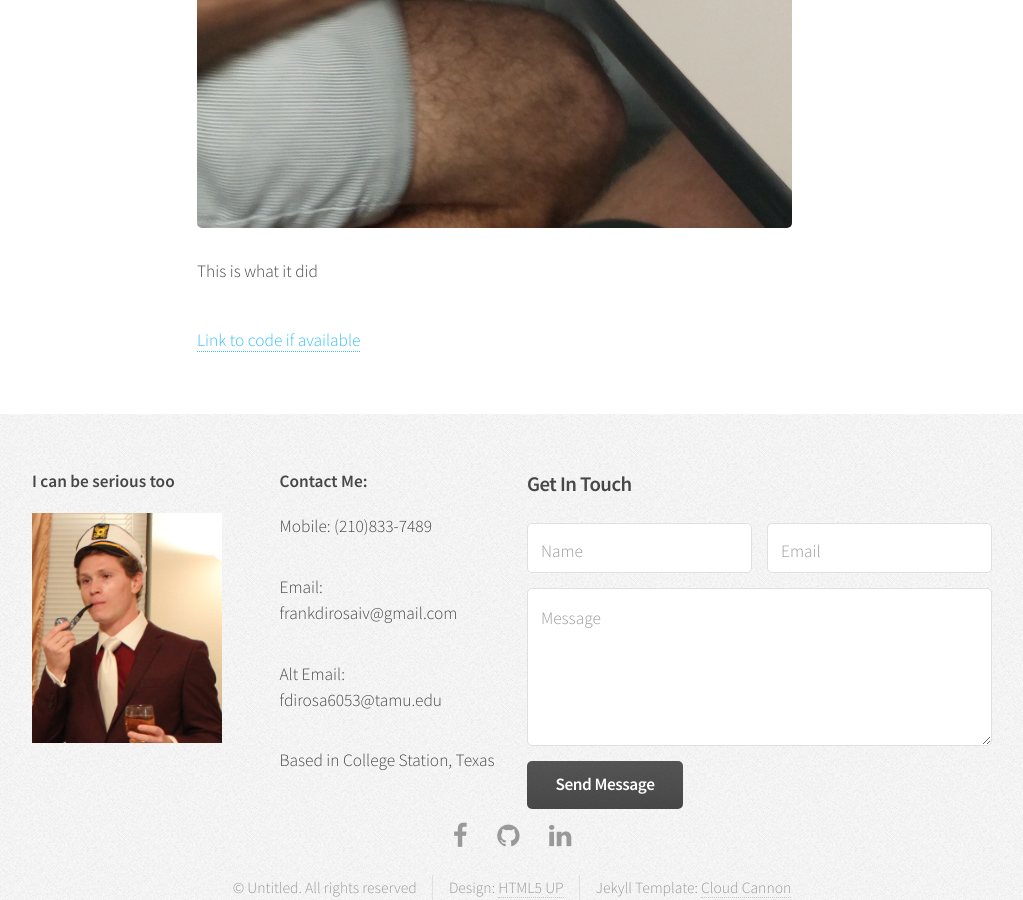
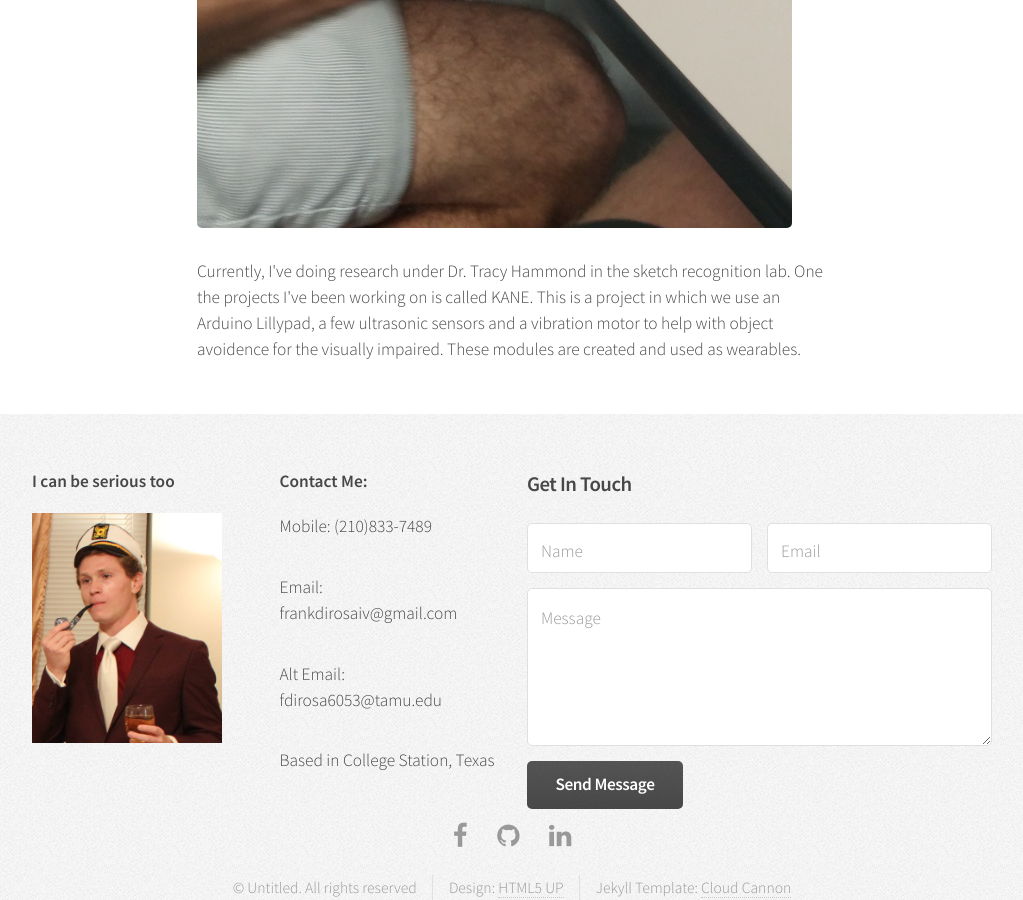
Before and after one commit to frankdirosaiv/frankdirosaiv.github.io, a Jekyll site: the page built from _posts/2014-08-25-test-post.md, in a window 1280 px wide and 900 px high, scrolled down 1323 px. Shown: the whole window, without its empty margins (128-1151 px from the left). Built offline with Jekyll 4.4.1, drawn with Linux system fonts in a browser that asks for light colours; some of the changed text lies outside the part shown.

Commit message:
update projects page

```diff
--- a/_posts/2014-08-25-test-post.md
+++ b/_posts/2014-08-25-test-post.md
@@ -1,10 +1,7 @@
 ---
-title: project 2
+title: KANE (assisted navigation for visually impaired)
 featured: /assets/images/KANEproject.jpg
 layout: post
 ---
 
-<p>This is what it did</p>
-<ul class="links">
-	<li><a href="#">Link to code if available</a></li>
-</ul>
+<p>Currently, I've doing research under Dr. Tracy Hammond in the sketch recognition lab. One the projects I've been working on is called KANE. This is a project in which we use an Arduino Lillypad, a few ultrasonic sensors and a vibration motor to help with object avoidence for the visually impaired. These modules are created and used as wearables.</p>
--- a/blog/index.html
+++ b/blog/index.html
@@ -15,7 +15,7 @@ layout: default
 								<header class="major">
 									<h2>My Projects</h2>
 								</header>
-								{% for post in site.posts offset: 0 limit: 4 %}
+								{% for post in site.posts offset: 0 limit: 10 %}
 									<div class="row">
 										<section class="12u">
 											<div class="box post">
```
Also changed, not shown: _posts/2014-08-20-another-post.md (+2 -5 lines), _posts/2014-08-31-hello-word.md (+3 -3 lines), _posts/2016-09-15-post-again-again.md (added, +7 -0 lines), _posts/2016-09-15-post-again.md (added, +7 -0 lines), _posts/2016-09-15-post-another.md (added, +7 -0 lines), _posts/2016-09-15-post-more.md (added, +7 -0 lines), assets/images/banner.jpg, assets/images/banner3.jpg (added).
